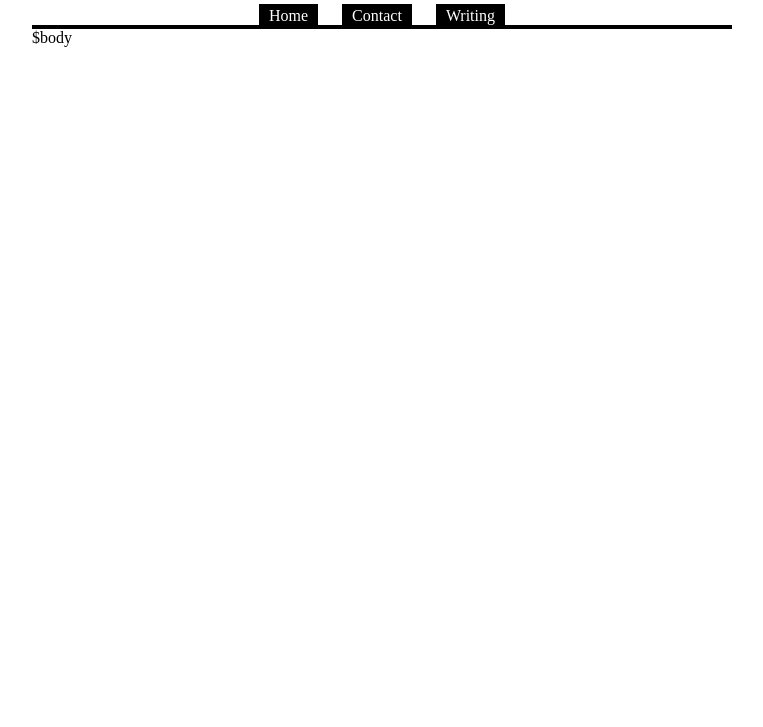
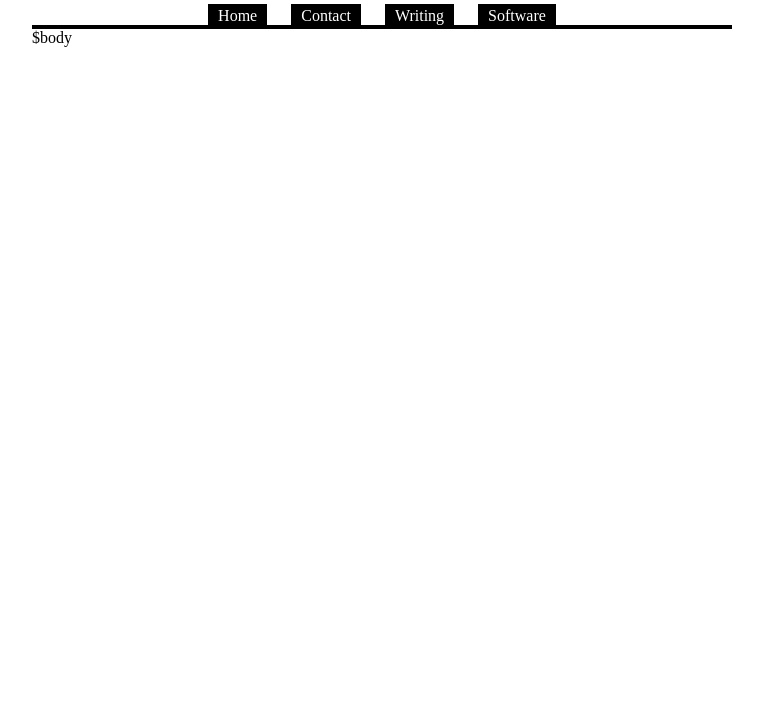
Before and after one commit to bjpop/website, a plain HTML site: page templates/default.html in a window 1280 px wide. Shown: the part 73-800 px from the top of the page, without its empty margins (258-1021 px from the left). Drawn offline with Linux system fonts and the light colour scheme; files that its build step writes are made by us from their sources.

Commit message:
added software page

```diff
--- a/templates/default.html
+++ b/templates/default.html
@@ -14,6 +14,7 @@
             <a href="$root/index.html">Home</a>
             <a href="$root/contact.html">Contact</a>
             <a href="$root/writing.html">Writing</a>
+            <a href="$root/software.html">Software</a>
         </div>
 
         $body
```
Also changed, not shown: 3 other files.
